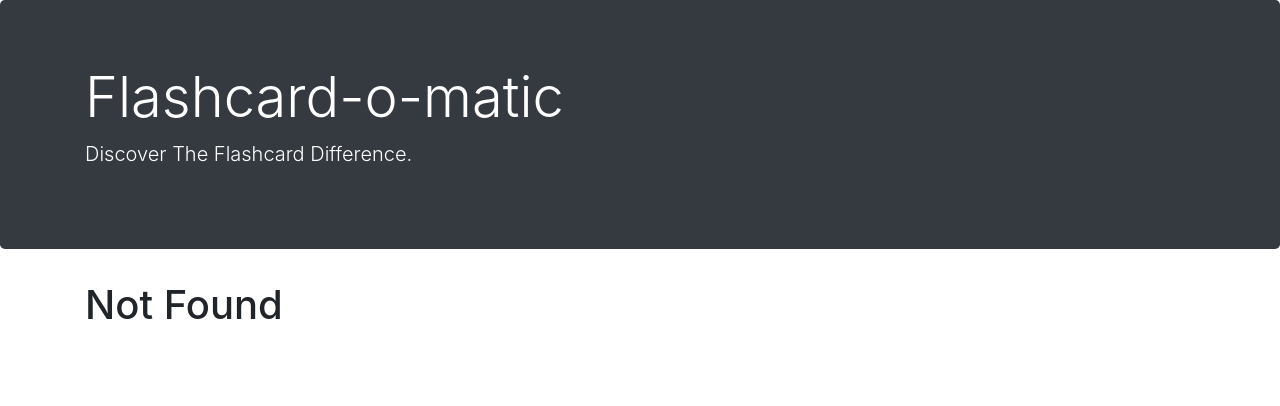
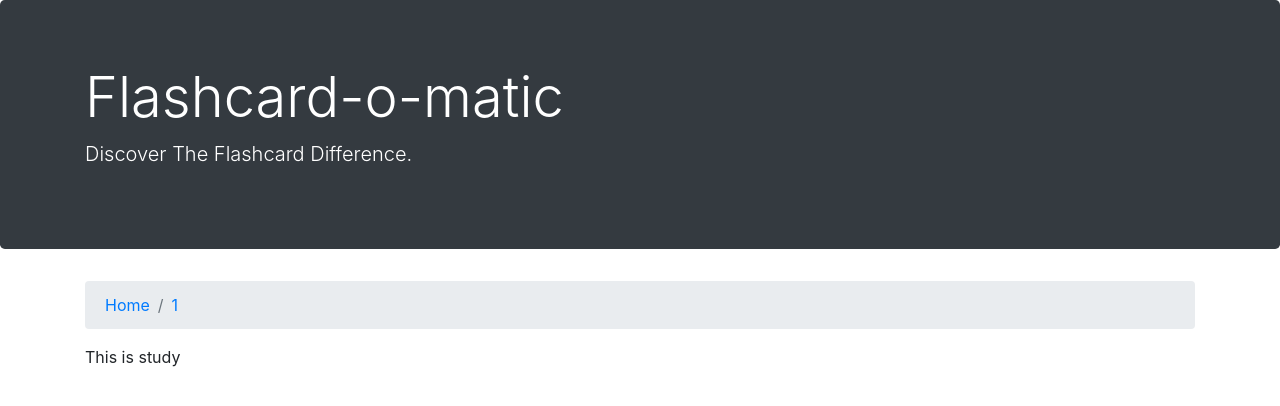
Before and after one commit to daniellukasdev/flashcards, a React (Create React App) app: page /decks/1/study in a window 1280 px wide. Before the commit this address had no page. Shown: the top 406 px of the page. Built offline with nearby package versions, Linux system fonts and the light colour scheme; a web font is replaced by a local one.

Commit message:
created Study and Nav components

```diff
--- /dev/null
+++ b/src/Layout/Home/Nav.js
@@ -0,0 +1,15 @@
+import React from "react";
+import { Link, useParams } from "react-router-dom";
+
+export default function Nav({ deckId }) {
+    const params = useParams();
+    console.log(params);
+    return (
+        <nav aria-label="breadcrumb">
+            <ol className="breadcrumb">
+                <li className="breadcrumb-item"><Link to="/"><span className="oi oi-home mr-1"></span>Home</Link></li>
+                <li className="breadcrumb-item"><Link to="/decks">{`${deckId}`}</Link></li>
+            </ol>
+        </nav>
+    );
+}
--- /dev/null
+++ b/src/Layout/Home/Study.js
@@ -0,0 +1,19 @@
+import React, { useEffect } from "react";
+import { useParams } from "react-router";
+import Nav from "./Nav";
+import { readDeck } from "../../utils/api";
+
+export default function Study() {
+    const { deckId } = useParams();
+    console.log("params deckId: ", deckId)
+    // useEffect(() => {
+    //     //const de
+    // })
+
+    return (
+        <div>
+            <Nav deckId={deckId}/>
+            <p>This is study</p>
+        </div>
+    );
+}
--- a/src/Layout/index.js
+++ b/src/Layout/index.js
@@ -1,15 +1,17 @@
 import React, { useState, useEffect } from "react";
+import { Switch, Route, useParams } from "react-router-dom";
 import Header from "./Header";
 import NotFound from "./NotFound";
-import { Switch, Route, useParams } from "react-router-dom";
-
 import Home from "./Home/Home";
+import Study from "./Home/Study";
 
 function Layout() {
+  const params = useParams();
+  console.log("params: ", params)
 
-  useEffect(() => {
+  // useEffect(() => {
 
-  }, [])
+  // }, [])
 
   return (
     <>
@@ -19,6 +21,9 @@ function Layout() {
         <Switch>
           <Route exact path="/">
             <Home />
+          </Route>
+          <Route path="/decks/:deckId/study">
+            <Study />
           </Route>
           <Route>
             <NotFound />
```
